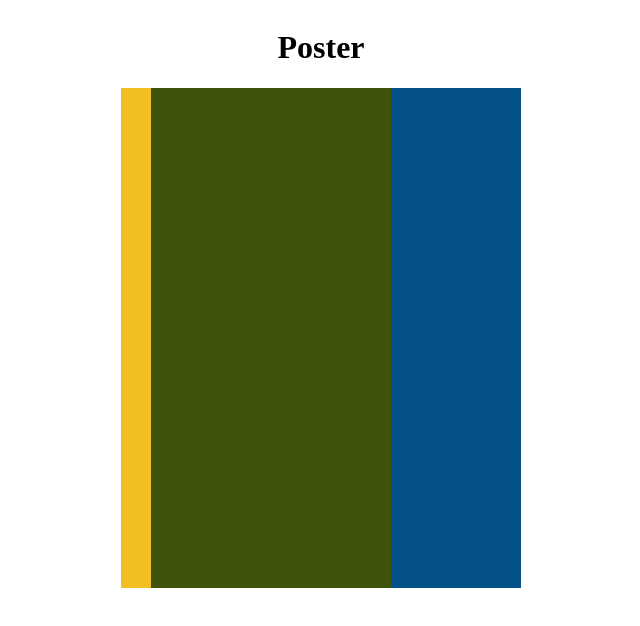
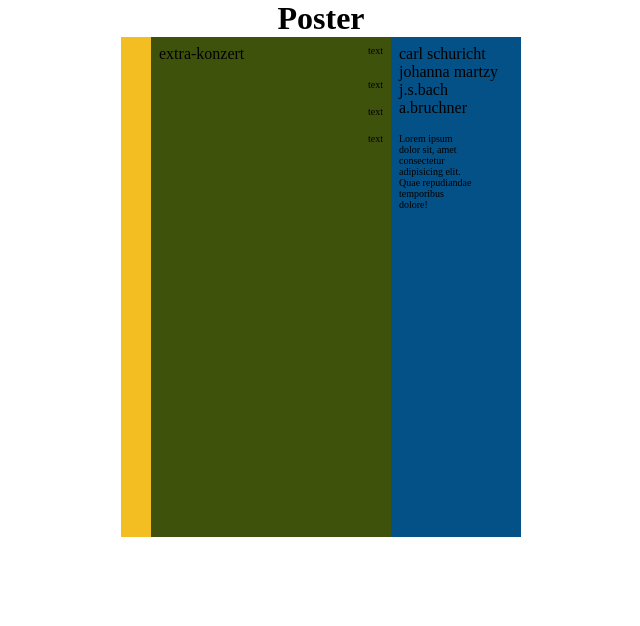
Before and after one commit to Joe-Lindie/take-home-TPX, a plain HTML site: page index.html in a window 1280 px wide. Shown: the whole page, without its empty margins (319-959 px from the left). Drawn offline with Linux system fonts and the light colour scheme.

Commit message:
Poster Text added

```diff
--- a/index.html
+++ b/index.html
@@ -15,9 +15,27 @@
       <section class="rectangle">
         <section class="yellow_section"></section>
 
-        <section class="green_section"></section>
+        <section class="green_section">
+          <div class="same-line">
+            <p>extra-konzert</p>
+            <p class="small-text-container">text</p>
+          </div>
 
-        <section class="blue_section"></section>
+          <div class="small-text-container">
+            <p>text</p>
+            <p>text</p>
+            <p>text</p>
+          </div>
+        </section>
+
+        <section class="blue_section">
+          <p>carl schuricht johanna martzy j.s.bach a.bruchner</p>
+
+          <p class="small_text">
+            Lorem ipsum dolor sit, amet consectetur adipisicing elit. Quae
+            repudiandae temporibus dolore!
+          </p>
+        </section>
       </section>
     </main>
   </body>
--- a/style.css
+++ b/style.css
@@ -1,3 +1,24 @@
+/* BASIC STYLING  */
+
+html {
+    box-sizing: border-box;
+  }
+  *,
+  *:before,
+  *:after {
+    box-sizing: inherit;
+    margin: 0;
+    padding: 0;
+  }
+
+:root {
+    --poster-background-yellow: #F3BE21;
+    --poster-background-green: #3F520B;
+    --poster-background-blue:#035186;
+}
+
+/* ///////////////// */
+
 
 main,
 header {
@@ -8,8 +29,10 @@ header {
 }
 
 .rectangle {
+
     height: 500px;
     width: 400px;
+
 
     display: flex;
     flex-direction: row;
@@ -17,21 +40,52 @@ header {
 
 /* Sum of the widths is equal to sum of rectancle class */
 
+/* YELLOW SECTION */
 
 .yellow_section {
-    background-color: #F3BE21;
+    background-color:var(--poster-background-yellow);
+
     width: 30px;
-    height: 100%;
+    height: 100%
 }
 
+/* GREEN SECTION */
+
 .green_section {
-    background-color: #3F520B;
+    background-color:var(--poster-background-green);
     width: 240px;
     height: 100%;
 }
 
+.same-line {
+    display: flex;
+    flex-direction: row;
+    justify-content: space-between;
+}
+
+.green_section p {
+    padding: 0.5rem;
+}
+
+.small-text-container {
+ text-align: right;
+ font-size: 10px;
+
+}
+
+/* BLUE SECTION */
+
 .blue_section {
-    background-color:#035186;
+    background-color:var(--poster-background-blue);
     width: 130px;
     height: 100%;
 }
+
+.blue_section p {
+    padding: 0.5rem;
+}
+
+.blue_section .small_text {
+   font-size: 10px;
+   margin-right: 2.5rem;
+}
```
